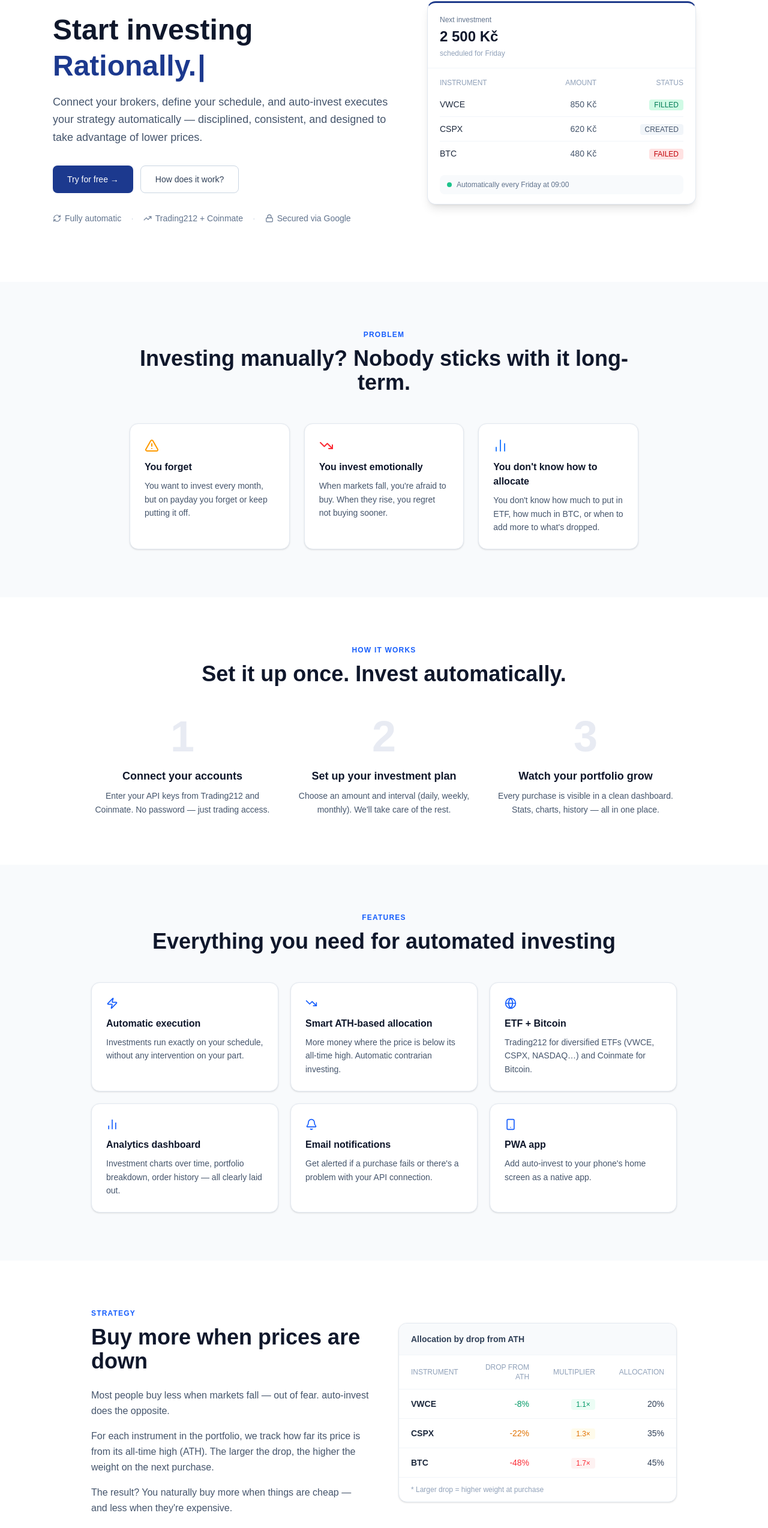
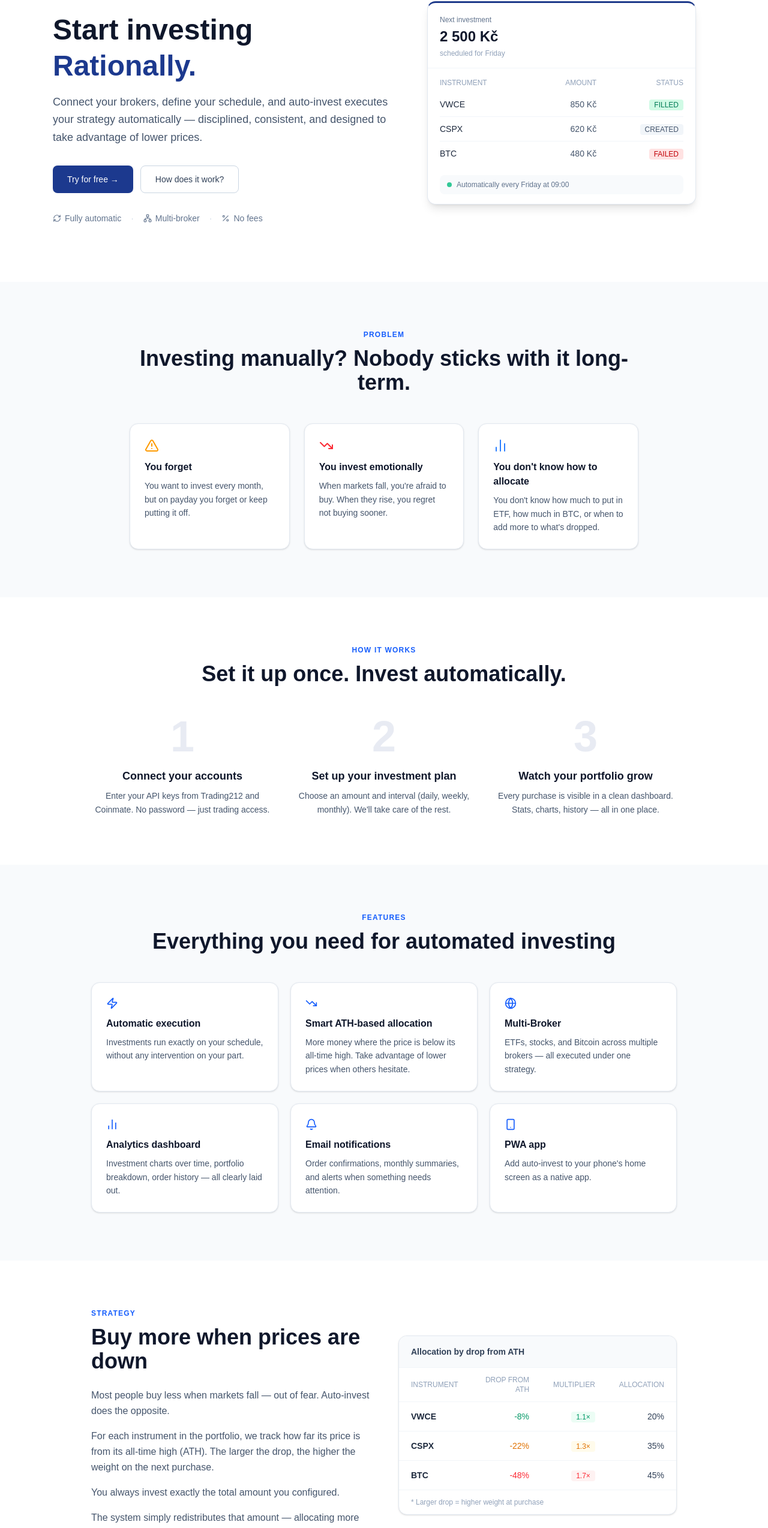
Before and after one commit to Michal-Forman/auto-invest, a React (Vite) app in the folder web/: page / in a window 1280 px wide. Shown: the part 191-2739 px from the top of the page at 60% size. Built offline with nearby package versions, Linux system fonts and the light colour scheme; no server answers.

Commit message:
update copy up to strategy

```diff
--- a/web/src/pages/Landing.tsx
+++ b/web/src/pages/Landing.tsx
@@ -1,4 +1,4 @@
-import { AlertTriangle, BarChart2, Bell, Bitcoin, Globe, Lock, RefreshCw, Smartphone, TrendingDown, TrendingUp, Zap } from "lucide-react";
+import { AlertTriangle, BarChart2, Bell, Bitcoin, Globe, Lock, Network, Percent, RefreshCw, Smartphone, TrendingDown, TrendingUp, Zap } from "lucide-react";
 import { useEffect, useRef, useState } from "react";
 import logo from "@/assets/logo.png";
 
@@ -151,9 +151,9 @@ function Hero() {
                     <div className="flex flex-wrap items-center gap-x-4 gap-y-2 text-sm text-slate-500">
                         <span className="flex items-center gap-1.5"><RefreshCw className="w-3.5 h-3.5" /> Fully automatic</span>
                         <span className="text-slate-300">·</span>
-                        <span className="flex items-center gap-1.5"><TrendingUp className="w-3.5 h-3.5" /> Trading212 + Coinmate</span>
+                        <span className="flex items-center gap-1.5"><Network className="w-3.5 h-3.5" /> Multi-broker</span>
                         <span className="text-slate-300">·</span>
-                        <span className="flex items-center gap-1.5"><Lock className="w-3.5 h-3.5" /> Secured via Google</span>
+                        <span className="flex items-center gap-1.5"><Percent className="w-3.5 h-3.5" /> No fees</span>
                     </div>
                 </div>
 
@@ -281,10 +281,18 @@ function Features() {
     const ref = useFadeIn();
     const features = [
         { icon: <Zap className="w-5 h-5 text-blue-600" />, title: "Automatic execution", desc: "Investments run exactly on your schedule, without any intervention on your part." },
-        { icon: <TrendingDown className="w-5 h-5 text-blue-600" />, title: "Smart ATH-based allocation", desc: "More money where the price is below its all-time high. Automatic contrarian investing." },
-        { icon: <Globe className="w-5 h-5 text-blue-600" />, title: "ETF + Bitcoin", desc: "Trading212 for diversified ETFs (VWCE, CSPX, NASDAQ…) and Coinmate for Bitcoin." },
+        { icon: <TrendingDown className="w-5 h-5 text-blue-600" />, title: "Smart ATH-based allocation", desc: "More money where the price is below its all-time high. Take advantage of lower prices when others hesitate." },
+        {
+            icon: <Globe className="w-5 h-5 text-blue-600" />,
+            title: "Multi-Broker",
+            desc: "ETFs, stocks, and Bitcoin across multiple brokers — all executed under one strategy."
+        },
         { icon: <BarChart2 className="w-5 h-5 text-blue-600" />, title: "Analytics dashboard", desc: "Investment charts over time, portfolio breakdown, order history — all clearly laid out." },
-        { icon: <Bell className="w-5 h-5 text-blue-600" />, title: "Email notifications", desc: "Get alerted if a purchase fails or there's a problem with your API connection." },
+        {
+            icon: <Bell className="w-5 h-5 text-blue-600" />,
+            title: "Email notifications",
+            desc: "Order confirmations, monthly summaries, and alerts when something needs attention."
+        },
         { icon: <Smartphone className="w-5 h-5 text-blue-600" />, title: "PWA app", desc: "Add auto-invest to your phone's home screen as a native app." },
     ];
 
@@ -331,9 +339,13 @@ function Strategy() {
                             Buy more when prices are down
                         </h2>
                         <div className="space-y-4 text-slate-600 leading-relaxed">
-                            <p>Most people buy less when markets fall — out of fear. auto-invest does the opposite.</p>
+                            <p>Most people buy less when markets fall — out of fear. Auto-invest does the opposite.</p>
+
                             <p>For each instrument in the portfolio, we track how far its price is from its all-time high (ATH). The larger the drop, the higher the weight on the next purchase.</p>
-                            <p>The result? You naturally buy more when things are cheap — and less when they're expensive.</p>
+
+                            <p>You always invest exactly the total amount you configured.</p>
+
+                            <p>The system simply redistributes that amount — allocating more to assets that are cheaper and less to those near their highs.</p>
                         </div>
                     </div>
 
```
